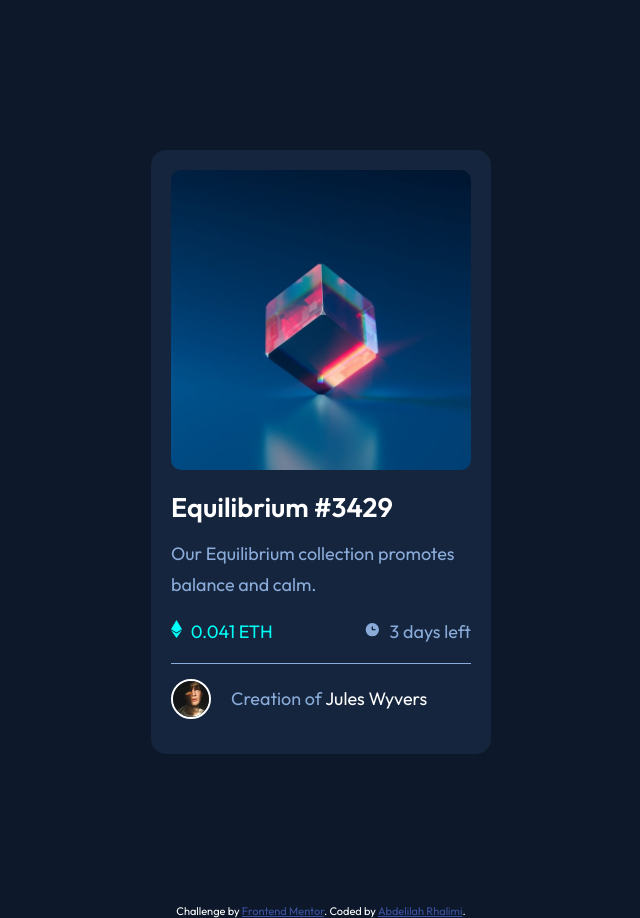
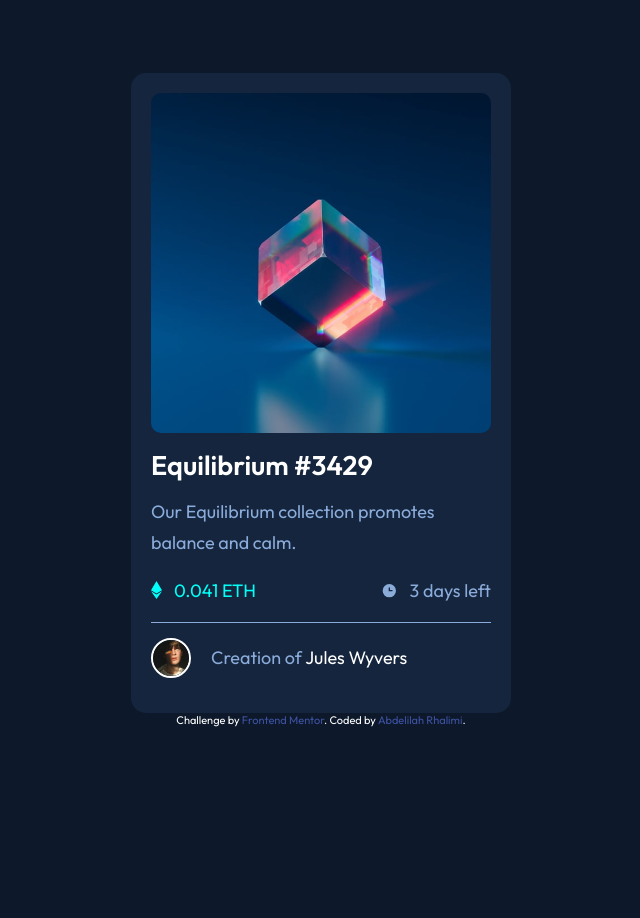
Before and after one commit to abdeldevprojects/NFT-preview-card-challenge, a plain HTML site: page index.html in a window 1280 px wide. Shown: the whole page, without its empty margins (319-959 px from the left). After the commit the page ends 800 px from the top, so only its background shows below. Drawn offline with Linux system fonts and the light colour scheme.

Commit message:
nft preview card challenge (cleaner version)

```diff
--- a/index.html
+++ b/index.html
@@ -17,36 +17,38 @@
 </head>
 <body>
 
-  <main id="card">
+  <main class="card">
     <div class="container">
+      <h1 class="sr-only">This is Equilibrium, a NFT for sale</h1>
       <div class="nft-image">
-        <img  src="images/image-equilibrium.jpg" alt="NFT image">
+        <img class="view-icon" src="./images/icon-view.svg" alt="">
+        <img class="equilibrium"  src="images/image-equilibrium.jpg" aria-hidden="true" alt="Equilibrium">
       </div>
       <div class="mid">
-        <h2 class="nft-name">Equilibrium #3429</h2>
+        <h2 class="nft-name hover">Equilibrium #3429</h2>
         <p class="description">Our Equilibrium collection promotes balance and calm.</p>
         <div class="price-countdown">
           <div class="price">
             <img class="eth-icon" src="./images/icon-ethereum.svg" alt="">
-            <span class="eth-cost">0.041 ETH</span>
+            <p class="eth-cost">0.041 ETH</p>
           </div>
           <div class="countdown">
             <img src="./images/icon-clock.svg" alt="">
-            <span class="time-left">3 days left</span>
+            <p class="time-left">3 days left</p>
           </div>
         </div>
       </div>
-      <hr>
+      <hr class="line">
       <div class="creator">
-        <img class="creator-img" src="./images/image-avatar.png" alt="NFT creator photo">
-        <p class="creator-name">Creation of <span class="hightlight">Jules Wyvers</span></p>
+        <img class="creator-img" src="./images/image-avatar.png" alt="Jules Wyvers">
+        <p class="creator-name">Creation of <a href="https://www.google.com/?hl=fr" class="hightlight hover">Jules Wyvers</a></p>
       </div>
 
     </div>
   </main>
-  <div class="attribution">
+  <footer class="attribution">
     Challenge by <a href="https://www.frontendmentor.io?ref=challenge" target="_blank">Frontend Mentor</a>.
     Coded by <a href="https://github.com/abdeldevprojects">Abdelilah Rhalimi</a>.
-  </div>
+  </footer>
 </body>
 </html>
--- a/styles.css
+++ b/styles.css
@@ -5,7 +5,6 @@
     --very-dark-blue-bg : hsl(216, 50%, 16%);
     --very-dark-blue-line : hsl(215, 32%, 27%);
     --white : hsl(0, 0%, 100%);
-
 
 }
 
@@ -25,32 +24,105 @@
     color: hsl(228, 45%, 44%);
 }
 
+a {
+    text-decoration: none;
+}
+
 body {
     background-color: var(--very-dark-blue-main);
     font-size: 18px;
     font-family: 'Outfit', sans-serif;
+    align-items: center;
+    display: flex;
+    flex-direction: column;
+    justify-content: center;
+    min-height: 100vh;
 
 }
 
-#card {
-    width: 380px;
+.card {
+    max-width: 380px;
     background-color: var(--very-dark-blue-bg);
-    margin: 150px auto;
     border-radius: 15px;
 }
 
-#card .container {
+.sr-only {
+    border: 0;
+    clip: rect(0 0 0 0);
+    height: 1px;
+    margin: -1px;
+    overflow: hidden;
+    padding: 0;
+    position: absolute;
+    width: 1px;
+}
+
+
+.card .container {
     padding: 20px;
 }
 
-.nft-image img{
+.nft-image {
+    position: relative;
+
+}
+
+.nft-image .equilibrium{
     width: 100%;
     border-radius: 10px;
+    opacity: 1;
+    display: block;
+    width: 100%;
+    height: auto;
+    transition: .5s ease;
+    backface-visibility: hidden;
 }
+
+.nft-image .view-icon {
+    width: 50px;
+    position: absolute;
+    left: 50%;
+    top: 50%;
+    transform: translate(-50%,-50%);
+    -webkit-transform: translate(-50%,-50%);
+    -moz-transform: translate(-50%,-50%);
+    -o-transform: translate(-50%,-50%);
+    transition: .5s ease;
+    opacity: 0;
+}
+
+.nft-image:hover .equilibrium {
+    opacity: 0.3;
+    cursor: pointer;
+}
+
+.nft-image:hover .view-icon {
+    opacity: 1;
+}
+
+.nft-image::before {
+    content: "";
+    opacity: 0;
+    background-color: #00fff7;
+    border-radius: 8px;
+    top: 0;
+    left: 0;
+    width: 100%;
+    height: 100%;
+    position: absolute;
+    transition: 0.3s opacity ease;
+}
+
+.nft-image:hover::before {
+    opacity: 0.5;
+}
+
+
+/* Mid Content */
 
 .mid .nft-name {
     padding: 15px 0;
-    color: var(--white);
+    color:  var(--white);
 }
 
 .mid .description {
@@ -64,6 +136,14 @@ body {
     padding: 20px 0;
 }
 
+.price-countdown .price,
+.price-countdown .countdown {
+    display: flex;
+    justify-content: space-between;
+    gap: 7px;
+    align-items: center;
+}
+
 .price-countdown .price .eth-cost {
     color: var(--primary-cyan);
 }
@@ -73,6 +153,7 @@ body {
 }
 
 .price-countdown .eth-cost, .price-countdown .time-left {
+
     padding-left: 5px;
 }
 
@@ -103,15 +184,18 @@ hr {
     color: var(--white);
 }
 
-@media (min-width:375px) {
-    #card {
-        width: 340px;
-        background-color: var(--very-dark-blue-bg);
-        margin: 150px auto;
-        border-radius: 15px;
+.hover:hover {
+    color: var(--primary-cyan);
+    cursor: pointer;
+}
+
+footer {
+   top: -200px;
+}
+
+@media only screen and (max-width:375px) {
+    .card {
+        max-width: 340px;
     }
 
-    #card .container {
-        padding: 20px;
-    }
 }
```
